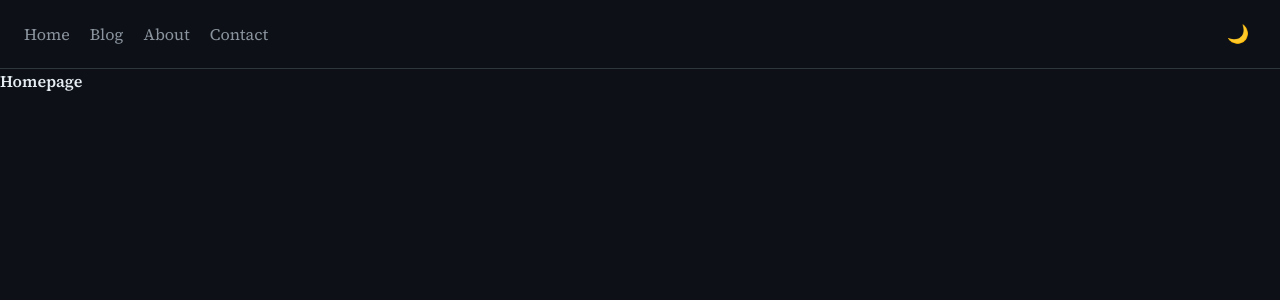
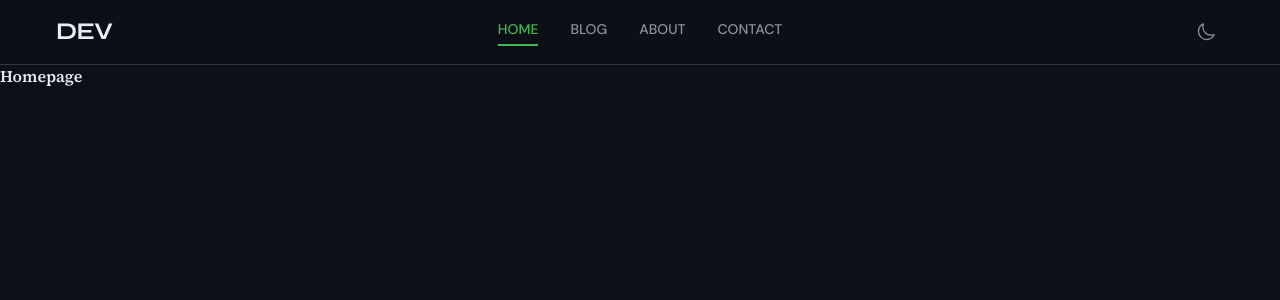
Before and after one commit to YuliiaSvitlychna/nextjs-website, a Next.js app: page / in a window 1280 px wide. Shown: the top 300 px of the page. Built offline with nearby package versions, Linux system fonts and the light colour scheme; no server answers; the database is empty.

Commit message:
header layout

```diff
--- a/components/blocks/header/hamburger/hamburger-menu.module.scss
+++ b/components/blocks/header/hamburger/hamburger-menu.module.scss
@@ -8,19 +8,16 @@
   justify-content: center;
   width: 2.25rem;
   height: 2.25rem;
-  padding: 0;
+  padding: 0.5rem;
   border: none;
   border-radius: 6px;
   background: transparent;
   color: var(--text-secondary);
   cursor: pointer;
-  transition:
-    color 0.15s ease,
-    background-color 0.15s ease;
+  transition: color 0.15s ease;
 
   &:hover {
-    background: var(--bg-elevated);
-    color: var(--text-primary);
+    color: var(--accent);
   }
 }
 
@@ -71,18 +68,25 @@
   align-items: center;
   min-height: 2.75rem;
   padding: 0.25rem 0;
+  font-family: var(--font-ui);
+  font-size: 0.875rem;
+  font-weight: 500;
   color: var(--text-secondary);
-  font-size: 1.0625rem;
   text-decoration: none;
-  transition: color 0.15s ease;
+  text-transform: uppercase;
+  border-bottom: 2px solid transparent;
+  transition:
+    color 0.15s ease,
+    border-color 0.15s ease;
 
   &:hover {
     color: var(--text-primary);
-    text-decoration: underline;
-    text-decoration-color: var(--accent);
-    text-underline-offset: 4px;
-    text-decoration-thickness: 2px;
   }
+}
+
+.mobileLinkActive {
+  color: var(--accent);
+  border-bottom-color: var(--accent);
 }
 
 @media (max-width: $breakpoint-sm) {
--- a/components/blocks/header/hamburger/hamburger-menu.tsx
+++ b/components/blocks/header/hamburger/hamburger-menu.tsx
@@ -2,11 +2,13 @@
 
 import { Bars3Icon, XMarkIcon } from "@heroicons/react/24/outline";
 import Link from "next/link";
+import { usePathname } from "next/navigation";
 import { useEffect, useState } from "react";
 import { HAMBURGER_MENU_TRANSITION_MS, HAMBURGER_LINKS } from "@/config";
 import styles from "./hamburger-menu.module.scss";
 
 export function HamburgerMenu() {
+  const pathname = usePathname();
   const [isClicked, setIsClicked] = useState(false);
   const [isRendered, setIsRendered] = useState(false);
   const [isOpened, setIsOpened] = useState(false);
@@ -89,11 +91,20 @@ export function HamburgerMenu() {
               <XMarkIcon className={styles.menuIcon} aria-hidden="true" />
             </button>
           </div>
-          {HAMBURGER_LINKS.map(({ href, label }) => (
-            <Link key={href} href={href} className={styles.mobileLink} onClick={close}>
-              {label}
-            </Link>
-          ))}
+          {HAMBURGER_LINKS.map(({ href, label }) => {
+            const isActive = pathname === href;
+
+            return (
+              <Link
+                key={href}
+                href={href}
+                className={`${styles.mobileLink} ${isActive ? styles.mobileLinkActive : ""}`}
+                onClick={close}
+              >
+                {label}
+              </Link>
+            );
+          })}
         </nav>
       ) : null}
     </div>
--- a/components/blocks/header/header.module.scss
+++ b/components/blocks/header/header.module.scss
@@ -1,52 +1,76 @@
 .header {
-  position: relative;
+  position: fixed;
+  top: 0;
+  width: 100%;
   z-index: 50;
+  background: color-mix(in srgb, var(--bg-base) 80%, transparent);
+  backdrop-filter: blur(12px);
+  -webkit-backdrop-filter: blur(12px);
+  border-bottom: 1px solid var(--border);
+}
+
+.inner {
   display: flex;
   align-items: center;
   justify-content: space-between;
-  gap: 1.5rem;
-  padding: 1rem 1.5rem;
-  border-bottom: 1px solid var(--border);
-  background: var(--bg-base);
+  width: 100%;
+  height: 4rem;
+  padding: 0 1rem;
+  margin: 0 auto;
+}
+
+.brand {
+  flex: 1;
+}
+
+.logo {
+  font-family: var(--font-display);
+  font-size: 1.5rem;
+  font-weight: 700;
+  color: var(--text-primary);
+  letter-spacing: -0.025em;
+  text-decoration: none;
 }
 
 .nav {
-  display: flex;
-  flex-wrap: wrap;
+  display: none;
   align-items: center;
-  gap: 1.25rem;
+  gap: 2rem;
 }
 
 .link {
+  font-family: var(--font-ui);
+  font-size: 0.875rem;
+  font-weight: 500;
   color: var(--text-secondary);
   text-decoration: none;
-  transition: color 0.15s ease;
+  text-transform: uppercase;
+  padding-bottom: 0.25rem;
+  border-bottom: 2px solid transparent;
+  transition:
+    color 0.15s ease,
+    border-color 0.15s ease;
+}
 
-  &:hover {
-    color: var(--text-primary);
-    text-decoration: underline;
-    text-decoration-color: var(--accent);
-    text-underline-offset: 4px;
-    text-decoration-thickness: 2px;
-  }
+.link:hover {
+  color: var(--text-primary);
+}
+
+.linkActive {
+  color: var(--accent);
+  border-bottom-color: var(--accent);
 }
 
 .actions {
+  flex: 1;
   display: flex;
   align-items: center;
-  gap: 0.625rem;
-  flex-shrink: 0;
-  margin-left: auto;
+  justify-content: flex-end;
+  gap: 1rem;
 }
 
-@media (max-width: $breakpoint-sm) {
+@media (min-width: 769px) {
   .nav {
-    display: none;
+    display: flex;
   }
 }
-
-@media (prefers-reduced-motion: reduce) {
-  .link {
-    transition: none;
-  }
-}
--- a/components/blocks/header/header.tsx
+++ b/components/blocks/header/header.tsx
@@ -1,23 +1,45 @@
+"use client";
+
 import Link from "next/link";
+import { usePathname } from "next/navigation";
 import { ThemeToggle } from "@/components/blocks/header/theme-toggle/theme-toggle";
 import { HamburgerMenu } from "./hamburger/hamburger-menu";
 import { HEADER_LINKS } from "@/config";
 import styles from "./header.module.scss";
 
 export function Header() {
+  const pathname = usePathname();
+
   return (
     <header className={styles.header}>
+      <div className={`${styles.inner} container`}>
+        <div className={styles.brand}>
+          <Link href="/" className={styles.logo}>
+            DEV
+          </Link>
+        </div>
+
         <nav className={styles.nav} aria-label="Main">
-        {HEADER_LINKS.map(({ href, label }) => (
-          <Link key={href} href={href} className={styles.link}>
+          {HEADER_LINKS.map(({ href, label }) => {
+            const isActive = pathname === href;
+
+            return (
+              <Link
+                key={href}
+                href={href}
+                className={`${styles.link} ${isActive ? styles.linkActive : ""}`}
+              >
                 {label}
               </Link>
-        ))}
+            );
+          })}
         </nav>
+
         <div className={styles.actions}>
           <ThemeToggle />
           <HamburgerMenu />
         </div>
+      </div>
     </header>
   );
 }
--- a/components/blocks/header/theme-toggle/theme-toggle.module.scss
+++ b/components/blocks/header/theme-toggle/theme-toggle.module.scss
@@ -4,18 +4,16 @@
   justify-content: center;
   width: 2.25rem;
   height: 2.25rem;
-  padding: 0;
+  padding: 0.5rem;
   border: none;
   border-radius: 6px;
   background: transparent;
   color: var(--text-secondary);
-  transition:
-    color 0.15s ease,
-    background-color 0.15s ease;
+  cursor: pointer;
+  transition: color 0.15s ease;
 
   &:hover:not(:disabled) {
-    background: var(--bg-elevated);
-    color: var(--text-primary);
+    color: var(--accent);
   }
 
   &:disabled {
@@ -24,6 +22,6 @@
 }
 
 .icon {
-  font-size: 1.125rem;
-  line-height: 1;
+  width: 1.25rem;
+  height: 1.25rem;
 }
--- a/components/blocks/header/theme-toggle/theme-toggle.tsx
+++ b/components/blocks/header/theme-toggle/theme-toggle.tsx
@@ -1,6 +1,7 @@
 "use client";
 
 import { useEffect, useState } from "react";
+import { MoonIcon, SunIcon } from "@heroicons/react/24/outline";
 import { applyTheme, getThemeFromDocument, type Theme } from "@/lib/theme";
 import styles from "./theme-toggle.module.scss";
 
@@ -11,7 +12,6 @@ export function ThemeToggle() {
   useEffect(() => {
     // eslint-disable-next-line react-hooks/set-state-in-effect
     setTheme(getThemeFromDocument());
-
     setMounted(true);
   }, []);
 
@@ -35,9 +35,15 @@ export function ThemeToggle() {
           : "Toggle theme"
       }
     >
-      <span className={styles.icon} aria-hidden="true">
-        {mounted ? (theme === "dark" ? "🌙" : "☀️") : "🌙"}
-      </span>
+      {mounted ? (
+        theme === "dark" ? (
+          <MoonIcon className={styles.icon} aria-hidden="true" />
+        ) : (
+          <SunIcon className={styles.icon} aria-hidden="true" />
+        )
+      ) : (
+        <MoonIcon className={styles.icon} aria-hidden="true" />
+      )}
     </button>
   );
 }
--- a/styles/base.scss
+++ b/styles/base.scss
@@ -32,12 +32,19 @@ body {
 
 main {
   flex: 1 0 auto;
+  padding-top: 4rem;
 }
 
 .container {
-  max-width: 1280px;
+  width: 100%;
   margin-left: auto;
   margin-right: auto;
+}
+
+@media (min-width: 1280px) {
+  .container {
+    max-width: 1200px;
+  }
 }
 
 h1 {
```
Lines whose indentation alone changed are shown as unchanged.
